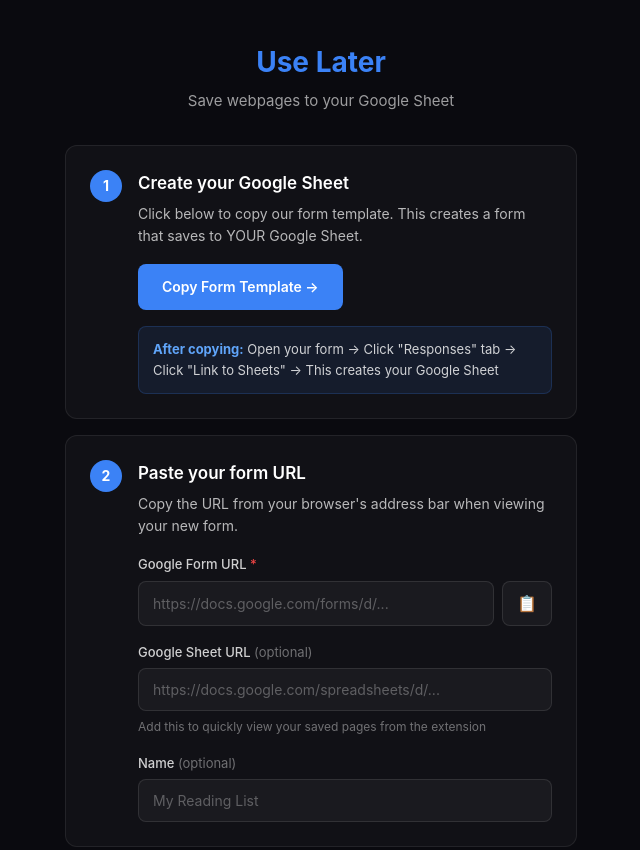
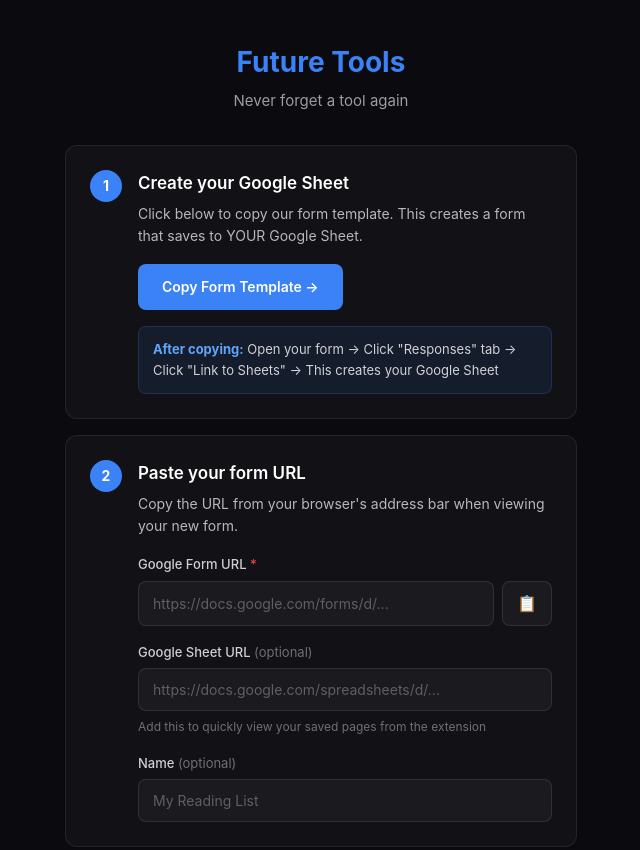
Before and after one commit to themarwaricompany/future-tools, a browser extension: page options.html in a window 1280 px wide. Shown: the top 850 px of the page, without its empty margins (319-959 px from the left). Drawn offline with Linux system fonts and the light colour scheme.

Commit message:
Rename extension to Future Tools and add tagline

```diff
--- a/options.html
+++ b/options.html
@@ -4,7 +4,7 @@
 <head>
     <meta charset="UTF-8">
     <meta name="viewport" content="width=device-width, initial-scale=1.0">
-    <title>Use Later - Setup</title>
+    <title>Future Tools - Setup</title>
     <link rel="stylesheet" href="options.css">
 </head>
 
@@ -12,8 +12,8 @@
     <div class="container">
         <!-- Header -->
         <header class="header">
-            <h1>Use Later</h1>
-            <p class="subtitle">Save webpages to your Google Sheet</p>
+            <h1>Future Tools</h1>
+            <p class="subtitle">Never forget a tool again</p>
         </header>
 
         <!-- Step 1 -->
```
Also changed, not shown: popup.html (+1 -1 lines), manifest.json, 3 other files.
